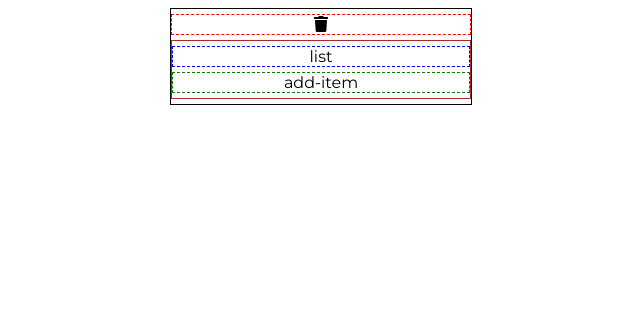
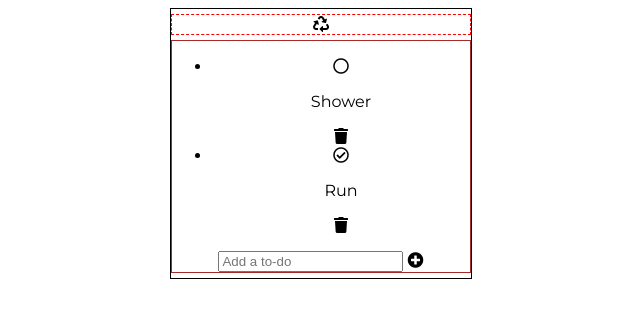
Before and after one commit to mattwoodley/To-Do-List, a plain HTML site: page index.html in a window 1280 px wide. Shown: the whole page, without its empty margins (319-959 px from the left). Drawn offline with Linux system fonts and the light colour scheme.

Commit message:
finished HTML with placeholders

```diff
--- a/index.html
+++ b/index.html
@@ -11,12 +11,27 @@
         <div class="container">
             <div class="header">
                 <div class="clear">
-                    <i class="fa fa-trash"></i>
+                    <i class="fas fa-recycle"></i>
                 </div>
+                <div id="date"></div>
             </div>
             <div class="content">
-                <div class="list">list</div>
-                <div class="add-item">add-item</div>
+                <ul id="list">
+                    <li class="item">
+                        <i class="far fa-circle" job="complete" id="0"></i>
+                        <p class="text">Shower</p>
+                        <i class="fa fa-trash" job="delete" id="0"></i>
+                    </li>
+                    <li class="item">
+                        <i class="far fa-check-circle" job="complete" id="1"></i>
+                        <p class="text lineThrough">Run</p>
+                        <i class="fa fa-trash" job="delete" id="1"></i>
+                    </li>
+                </ul>
+                <div class="add-to-do">
+                    <input type="text" id="input" placeholder="Add a to-do">
+                    <i class="fa fa-plus-circle"></i>
+                </div>
             </div>
         </div>
     </body>
```
